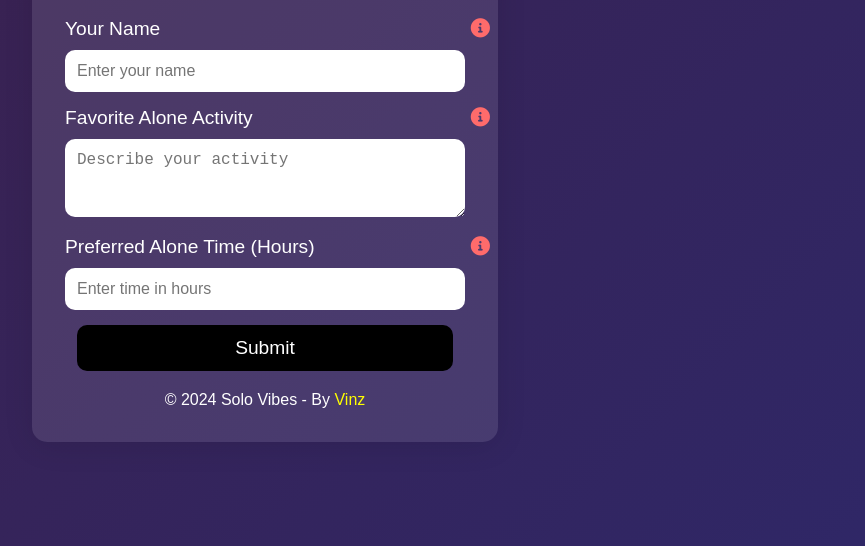
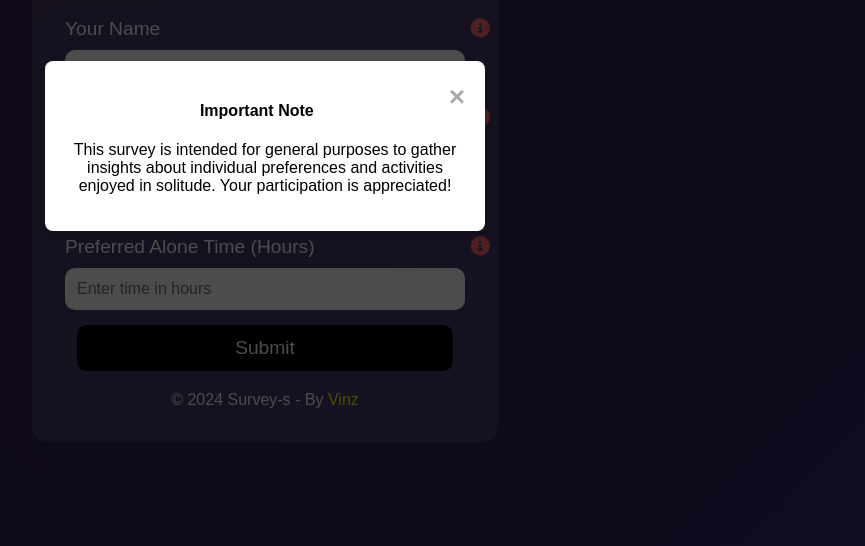
Before and after one commit to Its-Vinz/Survey-s, a plain HTML site: page index.html in a window 1280 px wide. Shown: the part 254-800 px from the top of the page, without its empty margins (375-1240 px from the left). Drawn offline with nearby package versions, Linux system fonts and the light colour scheme.

Commit message:
Update index.html

```diff
--- a/index.html
+++ b/index.html
@@ -3,11 +3,11 @@
 <head>
     <meta charset="UTF-8">
     <meta name="viewport" content="width=device-width, initial-scale=1.0">
-    <title>Your Time, Your Way</title>
+    <title>Survey-s</title>
     <link rel="stylesheet" href="https://cdnjs.cloudflare.com/ajax/libs/font-awesome/6.0.0-beta3/css/all.min.css">
     <style>
         body {
-    	    font-family: 'Poppins', sans-serif !important;
+    	    font-family: 'Poppins', sans-serif;
             background: linear-gradient(135deg, #0c1b2b, #3e1f47, #2a2a72);
             background-size: 300% 300%;
             animation: gradient 10s ease infinite;
@@ -185,6 +185,45 @@
             max-width: 95vw;
         }
 
+	    .popup {
+        display: none; /* Hidden by default */
+        position: fixed; /* Stay in place */
+        z-index: 1000; /* Sit on top */
+        left: 0;
+        top: 0;
+        width: 100%; /* Full width */
+        height: 100%; /* Full height */
+        background-color: rgba(0, 0, 0, 0.7); /* Black background with opacity */
+        justify-content: center; /* Center the content vertically */
+        align-items: center; /* Center the content horizontally */
+    }
+
+    .popup-content {
+        background-color: white; /* White background */
+        padding: 20px;
+        border-radius: 8px;
+        text-align: center;
+        max-width: 400px;
+        margin: auto;
+        box-shadow: 0 4px 10px rgba(0, 0, 0, 0.2);
+        color: black;
+    }
+
+    .close {
+        color: #aaa;
+        float: right;
+        font-size: 28px;
+        font-weight: bold;
+        cursor: pointer;
+    }
+
+    .close:hover,
+    .close:focus {
+        color: black;
+        text-decoration: none;
+        cursor: pointer;
+    }
+
     </style>
 </head>
 <body>
@@ -224,7 +263,15 @@
     <div class="thank-you">
         <p>Thank you for submitting your preferences!</p>
     </div>
-    <footer style="padding-top:20px;text-align:center">&copy; 2024 Solo Vibes - By <a href="https://github.com/Its-Vinz" target="_blank">Vinz</a></footer>
+    <footer style="padding-top:20px;text-align:center">&copy; 2024 Survey-s - By <a href="https://github.com/Its-Vinz" target="_blank">Vinz</a></footer>
+</div>
+
+<div id="popup" class="popup">
+    <div class="popup-content">
+        <span class="close" id="closePopup">&times;</span>
+        <h4>Important Note</h4>
+        <p>This survey is intended for general purposes to gather insights about individual preferences and activities enjoyed in solitude. Your participation is appreciated!</p>
+    </div>
 </div>
 
 <!-- GSAP for animations -->
@@ -288,5 +335,27 @@ document.getElementById('userForm').addEventListener('submit', function(event) {
         setTimeout(typeText, typingSpeed);
     </script>
 
+<script>
+    // Get the popup element
+    const popup = document.getElementById("popup");
+    const closePopup = document.getElementById("closePopup");
+
+    // Show the popup when the page loads
+    window.onload = function() {
+        popup.style.display = "flex"; // Show the popup
+    };
+
+    // Close the popup when the close button is clicked
+    closePopup.onclick = function() {
+        popup.style.display = "none";
+    };
+
+    // Close the popup when the user clicks outside of the popup content
+    window.onclick = function(event) {
+        if (event.target == popup) {
+            popup.style.display = "none";
+        }
+    };
+</script>
 </body>
 </html>
```
